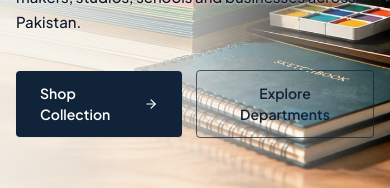
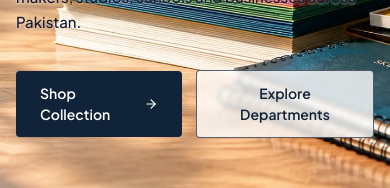
Before and after one commit to nizir-sons-1/Stationary-WEB, a React (Vite) app: page / in a window 390 px wide. Shown: the part 310-498 px from the top of the page. Built offline with nearby package versions, Linux system fonts and the light colour scheme; no server answers; the database is empty.

Commit message:
fix(hero): refine mobile image framing with warm cream background wash and readable button

```diff
--- a/src/components/Hero.jsx
+++ b/src/components/Hero.jsx
@@ -30,13 +30,13 @@ const Hero = () => {
           fetchPriority="high"
           loading="eager"
           decoding="async"
-          className="w-full h-full object-cover object-[75%_center] sm:object-[70%_center] lg:object-center select-none pointer-events-none"
+          className="w-full h-full object-cover object-[55%_center] sm:object-[70%_center] lg:object-center select-none pointer-events-none"
         />
       </picture>
 
-      {/* Subtle readability gradient for mobile screens */}
+      {/* Subtle readability gradient for mobile screens: soft warm wash on mobile, horizontal fade on desktop */}
       <div
-        className="absolute inset-0 bg-gradient-to-r from-[#f5f2eb]/90 via-[#f5f2eb]/70 to-transparent lg:from-transparent lg:via-transparent lg:to-transparent pointer-events-none"
+        className="absolute inset-0 bg-gradient-to-b from-[#f5f2eb]/92 via-[#f5f2eb]/78 to-[#f5f2eb]/35 sm:bg-gradient-to-r sm:from-[#f5f2eb]/90 sm:via-[#f5f2eb]/70 sm:to-transparent lg:from-transparent lg:via-transparent lg:to-transparent pointer-events-none"
         aria-hidden="true"
       />
 
@@ -78,7 +78,7 @@ const Hero = () => {
             <button
               type="button"
               onClick={handleExploreDepartments}
-              className="inline-flex items-center justify-center px-6 py-3 rounded-[4px] font-semibold text-[14px] text-[#112338] border-[1.5px] border-[#112338]/70 hover:border-[#112338] bg-transparent hover:bg-black/[0.04] transition-all duration-200 active:scale-[0.99] font-sans cursor-pointer"
+              className="inline-flex items-center justify-center px-6 py-3 rounded-[4px] font-semibold text-[14px] text-[#112338] border-[1.5px] border-[#112338]/70 hover:border-[#112338] bg-white/80 sm:bg-transparent backdrop-blur-[2px] sm:backdrop-blur-none hover:bg-black/[0.04] transition-all duration-200 active:scale-[0.99] font-sans cursor-pointer"
             >
               Explore Departments
             </button>
```
